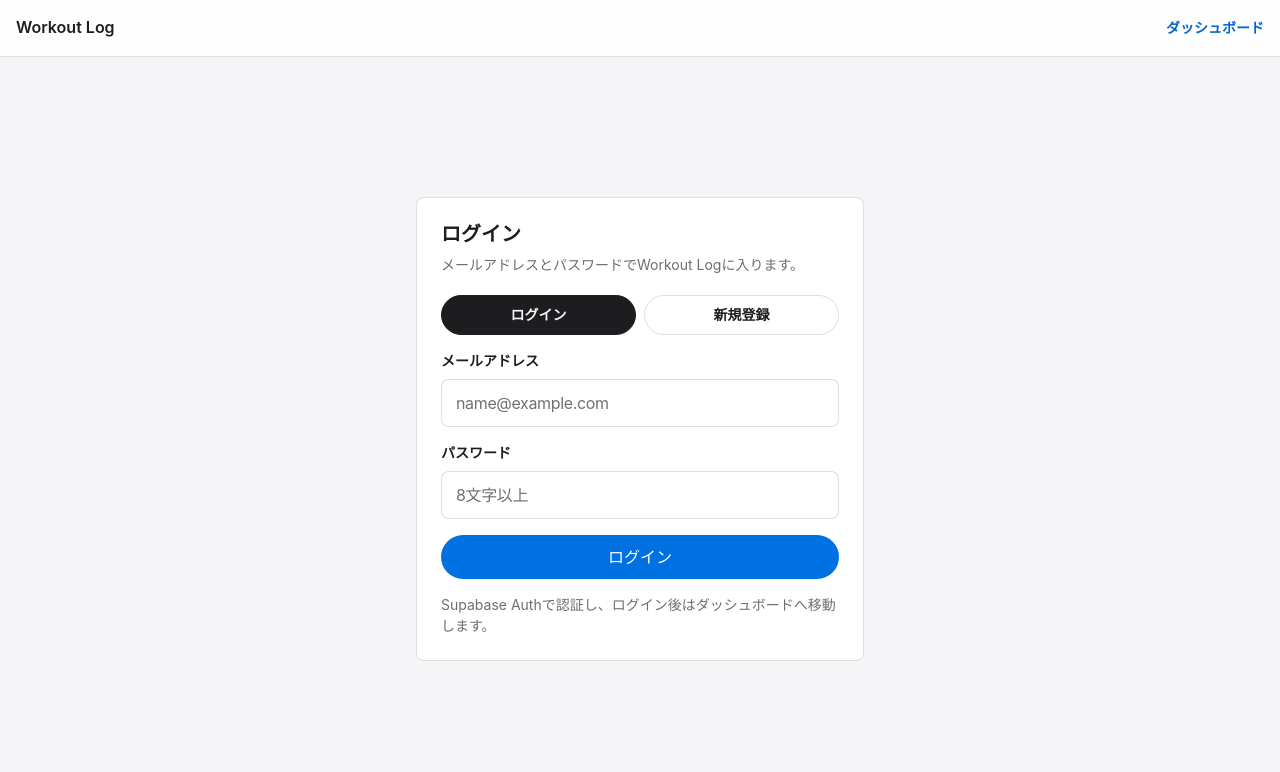
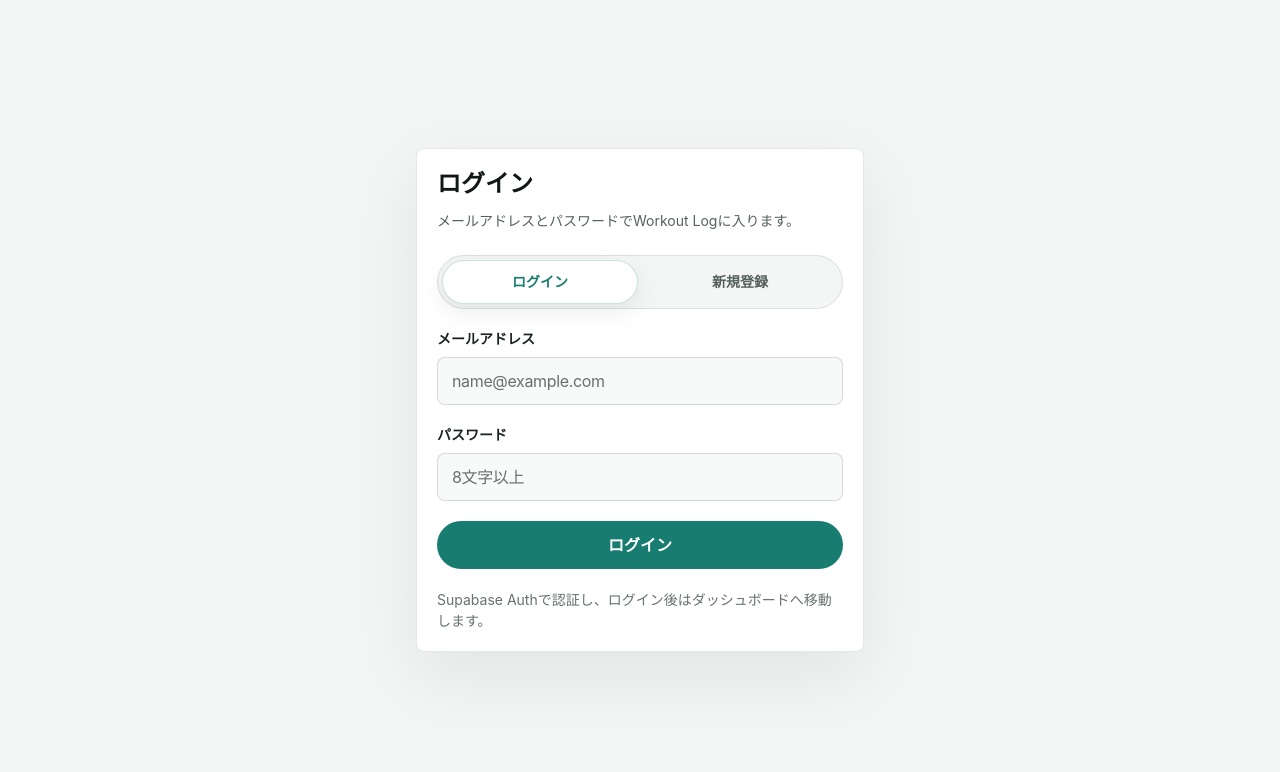
Before and after one commit to shnymywk/workout-log, a Next.js app: page /login in a window 1280 px wide. Shown: the top 772 px of the page. Built offline with nearby package versions, Linux system fonts and the light colour scheme.

Commit message:
ログイン画面のUIを刷新

```diff
--- a/components/layout/AuthShell.tsx
+++ b/components/layout/AuthShell.tsx
@@ -1,6 +1,5 @@
 "use client";
 
-import Link from "next/link";
 import type { ReactNode } from "react";
 import styled from "styled-components";
 
@@ -9,63 +8,22 @@ type AuthShellProps = {
 };
 
 const Shell = styled.main`
+  display: grid;
   min-height: 100vh;
-  background: ${({ theme }) => theme.colors.backgroundElevated};
-`;
-
-const Header = styled.header`
-  border-bottom: 1px solid ${({ theme }) => theme.colors.border};
-  background: rgba(255, 255, 255, 0.9);
-  backdrop-filter: saturate(180%) blur(20px);
-`;
-
-const HeaderInner = styled.div`
-  display: flex;
-  min-height: 3.5rem;
-  width: min(100% - 2rem, ${({ theme }) => theme.layout.contentMaxWidth});
   align-items: center;
-  justify-content: space-between;
-  gap: ${({ theme }) => theme.space[4]};
-  margin: 0 auto;
-`;
-
-const Brand = styled(Link)`
-  color: ${({ theme }) => theme.colors.textPrimary};
-  font-family: ${({ theme }) => theme.fonts.display};
-  font-size: 1rem;
-  font-weight: 600;
-  letter-spacing: ${({ theme }) => theme.letterSpacing.normal};
-
-  &:hover {
-    text-decoration: none;
-  }
-`;
-
-const HeaderLink = styled(Link)`
-  color: ${({ theme }) => theme.colors.linkBlue};
-  font-size: ${({ theme }) => theme.fontSizes.caption};
-  font-weight: 600;
-  letter-spacing: ${({ theme }) => theme.letterSpacing.normal};
+  background: #f3f6f5;
+  color: #1b2321;
+  padding: ${({ theme }) => theme.space[8]} 0;
 `;
 
 const Content = styled.div`
-  display: grid;
   width: min(100% - 2rem, 28rem);
-  min-height: calc(100vh - 3.5rem);
-  align-items: center;
   margin: 0 auto;
-  padding: ${({ theme }) => theme.space[8]} 0;
 `;
 
 export function AuthShell({ children }: AuthShellProps) {
   return (
     <Shell>
-      <Header>
-        <HeaderInner>
-          <Brand href="/">Workout Log</Brand>
-          <HeaderLink href="/dashboard">ダッシュボード</HeaderLink>
-        </HeaderInner>
-      </Header>
       <Content>{children}</Content>
     </Shell>
   );
--- a/features/auth/components/LoginForm.tsx
+++ b/features/auth/components/LoginForm.tsx
@@ -26,31 +26,59 @@ type LoginFormProps = {
 
 const Form = styled.form`
   display: grid;
-  gap: ${({ theme }) => theme.space[4]};
+  gap: ${({ theme }) => theme.space[5]};
+
+  input {
+    min-height: 3rem;
+    border-color: rgba(20, 32, 29, 0.14);
+    background: #f7faf9;
+  }
+
+  input:focus-visible {
+    border-color: #187c70;
+    box-shadow: 0 0 0 3px rgba(24, 124, 112, 0.16);
+  }
+
+  label {
+    color: #1b2321;
+  }
 `;
 
 const ModeTabs = styled.div`
   display: grid;
   grid-template-columns: repeat(2, minmax(0, 1fr));
-  gap: ${({ theme }) => theme.space[2]};
+  gap: ${({ theme }) => theme.space[1]};
+  border: 1px solid rgba(20, 32, 29, 0.1);
+  border-radius: ${({ theme }) => theme.radii.pill};
+  background: #f3f6f5;
+  padding: ${({ theme }) => theme.space[1]};
 `;
 
 const ModeButton = styled.button<{ $active: boolean }>`
-  min-height: 2.5rem;
-  border: 1px solid
-    ${({ theme, $active }) => ($active ? theme.colors.textPrimary : theme.colors.border)};
+  min-height: 2.75rem;
+  border: 1px solid ${({ $active }) => ($active ? "rgba(24, 124, 112, 0.22)" : "transparent")};
   border-radius: ${({ theme }) => theme.radii.pill};
-  background: ${({ theme, $active }) => ($active ? theme.colors.textPrimary : "transparent")};
-  color: ${({ theme, $active }) => ($active ? theme.colors.textOnDark : theme.colors.textPrimary)};
+  background: ${({ $active }) => ($active ? "#ffffff" : "transparent")};
+  color: ${({ $active }) => ($active ? "#187c70" : "#55615e")};
+  box-shadow: ${({ $active }) => ($active ? "rgba(12, 28, 24, 0.08) 0 8px 24px" : "none")};
   font-size: ${({ theme }) => theme.fontSizes.caption};
-  font-weight: 600;
+  font-weight: 700;
   letter-spacing: ${({ theme }) => theme.letterSpacing.normal};
+  transition:
+    background-color 160ms ease,
+    color 160ms ease,
+    box-shadow 160ms ease;
+
+  &:hover {
+    background: ${({ $active }) => ($active ? "#ffffff" : "#edf6f4")};
+  }
 `;
 
 const HelperText = styled.p`
   margin: 0;
-  color: ${({ theme }) => theme.colors.textSecondary};
+  color: #66726f;
   font-size: ${({ theme }) => theme.fontSizes.caption};
+  line-height: 1.5;
   letter-spacing: ${({ theme }) => theme.letterSpacing.normal};
 `;
 
@@ -64,19 +92,55 @@ const ErrorText = styled.p`
 
 const SuccessText = styled.p`
   margin: 0;
-  color: ${({ theme }) => theme.colors.linkBlue};
+  color: #187c70;
   font-size: ${({ theme }) => theme.fontSizes.caption};
   font-weight: 600;
   letter-spacing: ${({ theme }) => theme.letterSpacing.normal};
+`;
+
+const AuthCard = styled(Card)`
+  border-color: rgba(20, 32, 29, 0.1);
+  background: #ffffff;
+  box-shadow: rgba(12, 28, 24, 0.08) 0 24px 70px;
+  padding: ${({ theme }) => theme.space[5]};
+`;
+
+const AuthCardHeader = styled(CardHeader)`
+  gap: ${({ theme }) => theme.space[3]};
+  margin-bottom: ${({ theme }) => theme.space[6]};
+`;
+
+const AuthCardTitle = styled(CardTitle)`
+  color: #101816;
+  font-size: 1.5rem;
+  font-weight: 700;
+`;
+
+const AuthCardDescription = styled(CardDescription)`
+  color: #55615e;
+`;
+
+const AuthCardBody = styled(CardBody)`
+  gap: ${({ theme }) => theme.space[5]};
+`;
+
+const AuthSubmitButton = styled(Button)`
+  min-height: 3rem;
+  background: #187c70;
+  font-weight: 700;
+
+  &:hover:not(:disabled) {
+    background: #104b44;
+  }
 `;
 
 function SubmitButton({ label, pendingLabel }: { label: string; pendingLabel: string }) {
   const { pending } = useFormStatus();
 
   return (
-    <Button type="submit" disabled={pending}>
+    <AuthSubmitButton type="submit" disabled={pending}>
       {pending ? pendingLabel : label}
-    </Button>
+    </AuthSubmitButton>
   );
 }
 
@@ -87,16 +151,16 @@ export function LoginForm({ initialMode = "login", nextPath = "/dashboard" }: Lo
   const isLoginMode = mode === "login";
 
   return (
-    <Card>
-      <CardHeader>
-        <CardTitle>{isLoginMode ? "ログイン" : "新規登録"}</CardTitle>
-        <CardDescription>
+    <AuthCard>
+      <AuthCardHeader>
+        <AuthCardTitle>{isLoginMode ? "ログイン" : "新規登録"}</AuthCardTitle>
+        <AuthCardDescription>
           {isLoginMode
             ? "メールアドレスとパスワードでWorkout Logに入ります。"
             : "メールアドレスとパスワードでWorkout Logのアカウントを作成します。"}
-        </CardDescription>
-      </CardHeader>
-      <CardBody>
+        </AuthCardDescription>
+      </AuthCardHeader>
+      <AuthCardBody>
         <ModeTabs role="tablist" aria-label="認証モード">
           <ModeButton
             type="button"
@@ -161,7 +225,7 @@ export function LoginForm({ initialMode = "login", nextPath = "/dashboard" }: Lo
               : "メール確認が有効な場合は、確認メールのリンクから登録を完了します。"}
           </HelperText>
         </Form>
-      </CardBody>
-    </Card>
+      </AuthCardBody>
+    </AuthCard>
   );
 }
```
